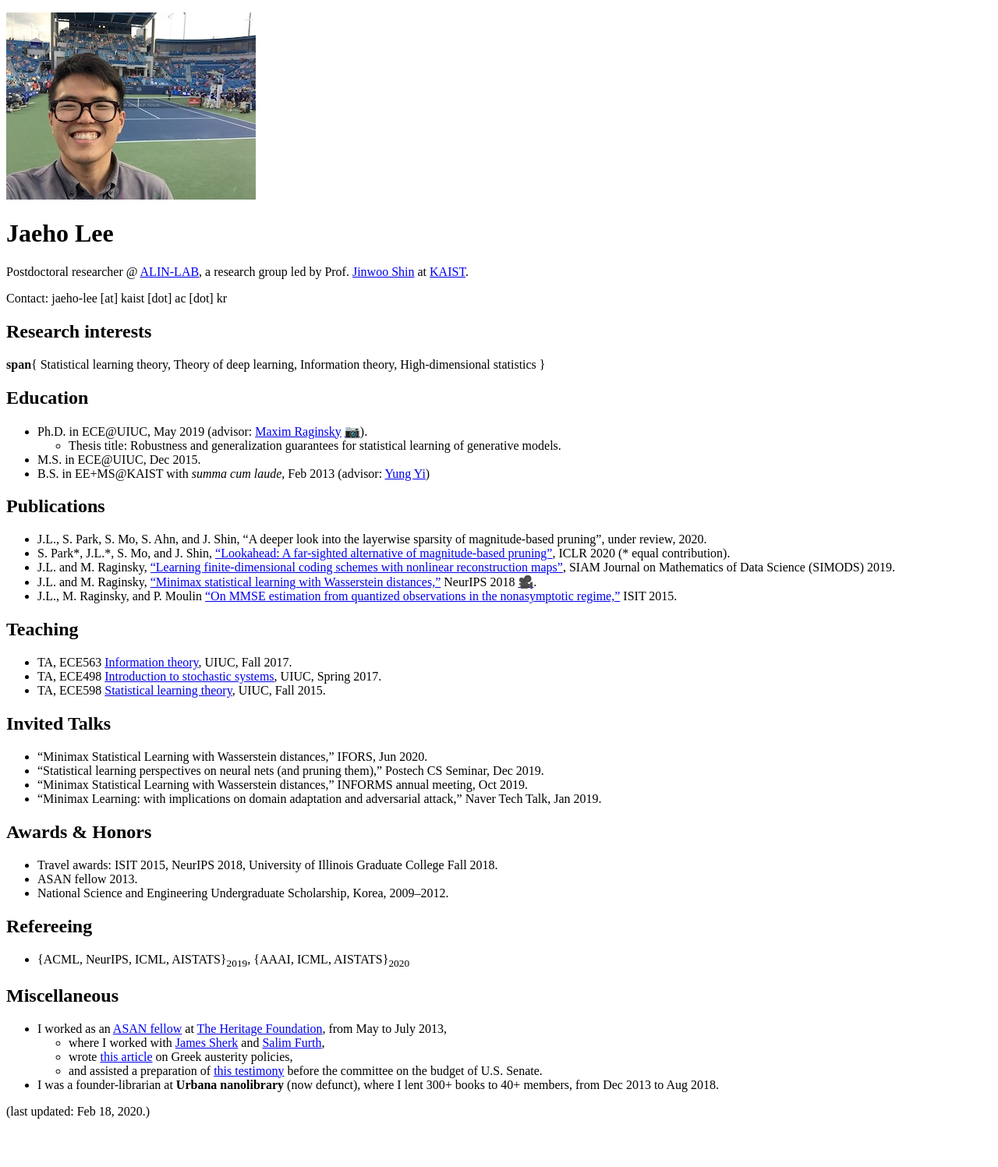
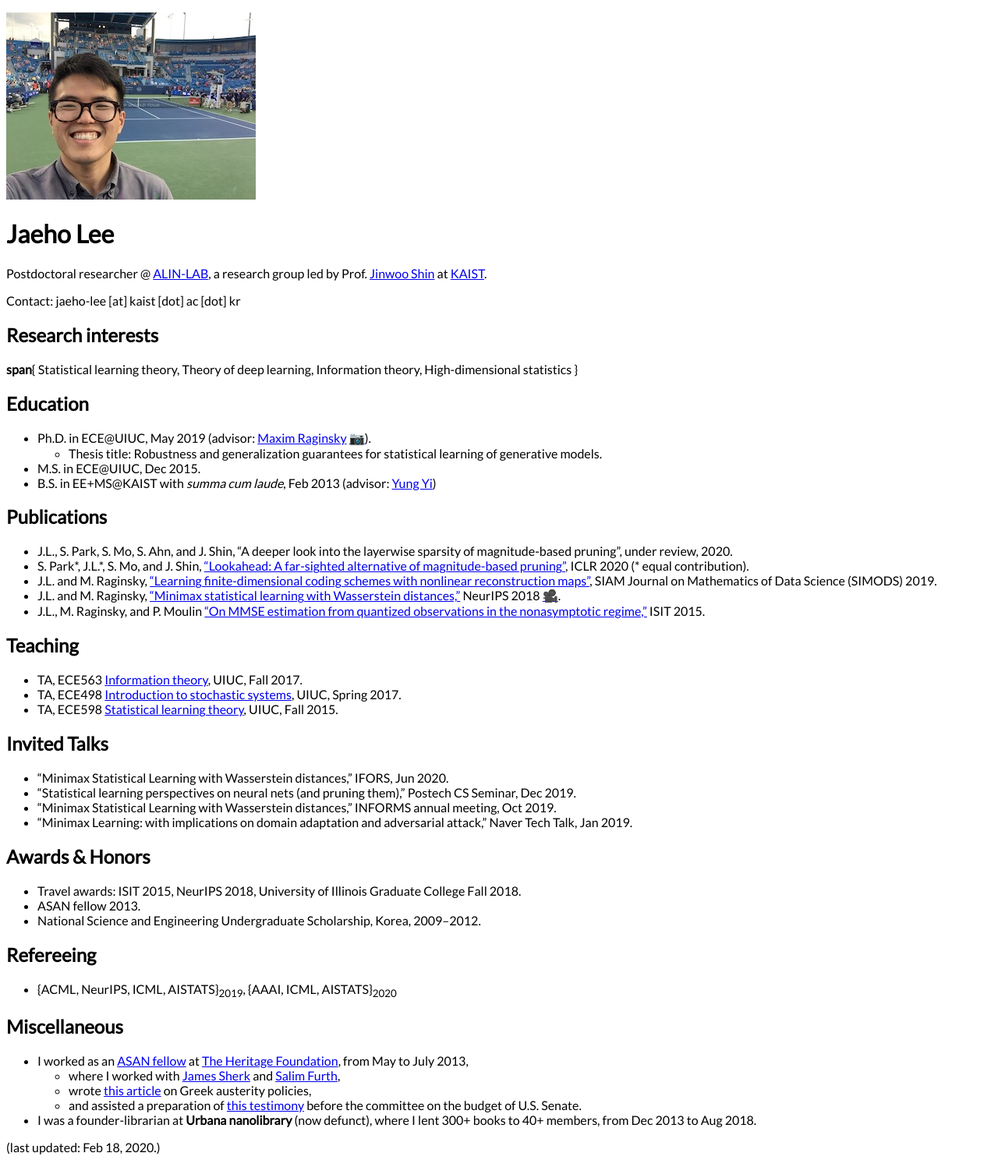
Before and after one commit to jaeho-lee/jaeho-lee.github.io, a Jekyll site: the page built from index.md, in a window 1280 px wide. Shown: the whole page at 78% size. Built offline with Jekyll 4.4.1, drawn with Linux system fonts in a browser that asks for light colours; emoji names are drawn with the system emoji font; before the commit the page ends 1451 px from its top, so only the background shows below that.

Commit message:
Update default.html

```diff
--- a/_layouts/default.html
+++ b/_layouts/default.html
@@ -3,13 +3,13 @@
 
 <head>
     <title>{{ page.title }}</title>
-	<link rel="stylesheet" type="text/css" href="//fonts.googleapis.com/css?family=Kreon" />
+	<link rel="stylesheet" type="text/css" href="//fonts.googleapis.com/css?family=Lato" />
 </head>
 
 <body>
     <div style="clear:both"></div>
         <div class="container content">
-			<span style="font-family:Kreon Light">
+			<span style="font-family:Lato">
             	{{ content }}
 			</span>
         </div>
```
